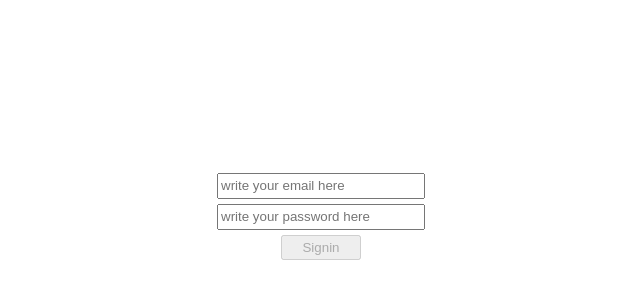
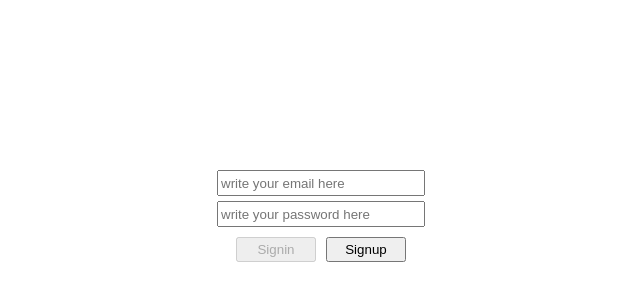
Before and after one commit to apeachicetea/wanted-pre-onboarding-frontend, a React (Create React App) app: page /signin in a window 1280 px wide. Shown: the part 184-484 px from the top of the page, without its empty margins (319-959 px from the left). Built offline with nearby package versions, Linux system fonts and the light colour scheme.

Commit message:
Add signup button in signin page

```diff
--- a/src/Signin.js
+++ b/src/Signin.js
@@ -20,6 +20,11 @@ const Wrapper = styled.div`
   align-items: center;
 `;
 
+const BtnWrapper = styled.div`
+  display: flex;
+  margin-top: 5px;
+`;
+
 const EmailInput = styled.input`
   width: 100%;
   height: 20px;
@@ -31,6 +36,13 @@ const PasswordInput = styled(EmailInput)``;
 const SigninBtn = styled.button`
   width: 80px;
   height: 25px;
+  cursor: pointer;
+`;
+
+const SignupBtn = styled.button`
+  width: 80px;
+  height: 25px;
+  margin-left: 10px;
   cursor: pointer;
 `;
 
@@ -69,6 +81,10 @@ function Signin() {
     } catch (error) {
       console.error("Error sending POST request:", error);
     }
+  };
+
+  const handleClick = () => {
+    navigate("/signup");
   };
 
   useEffect(() => {
@@ -113,6 +129,7 @@ function Signin() {
             placeholder="write your password here"
             onChange={onChangePassword}
           />
+          <BtnWrapper>
             <SigninBtn
               disabled={isBtnDisabled}
               data-testid="signin-button"
@@ -120,6 +137,8 @@ function Signin() {
             >
               Signin
             </SigninBtn>
+            <SignupBtn onClick={handleClick}>Signup</SignupBtn>
+          </BtnWrapper>
         </Wrapper>
       </Container>
     </Fragment>
```
Lines whose indentation alone changed are shown as unchanged.
